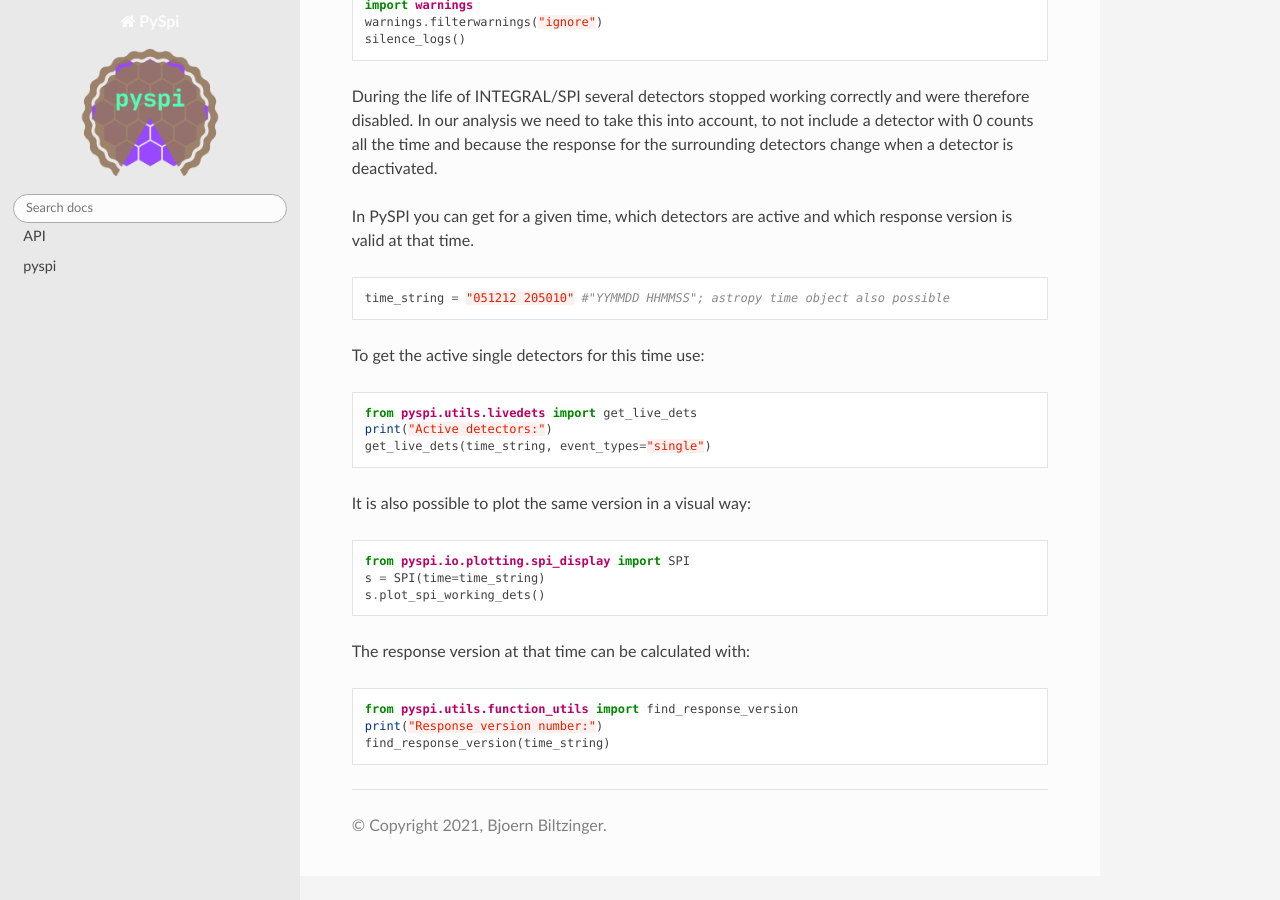
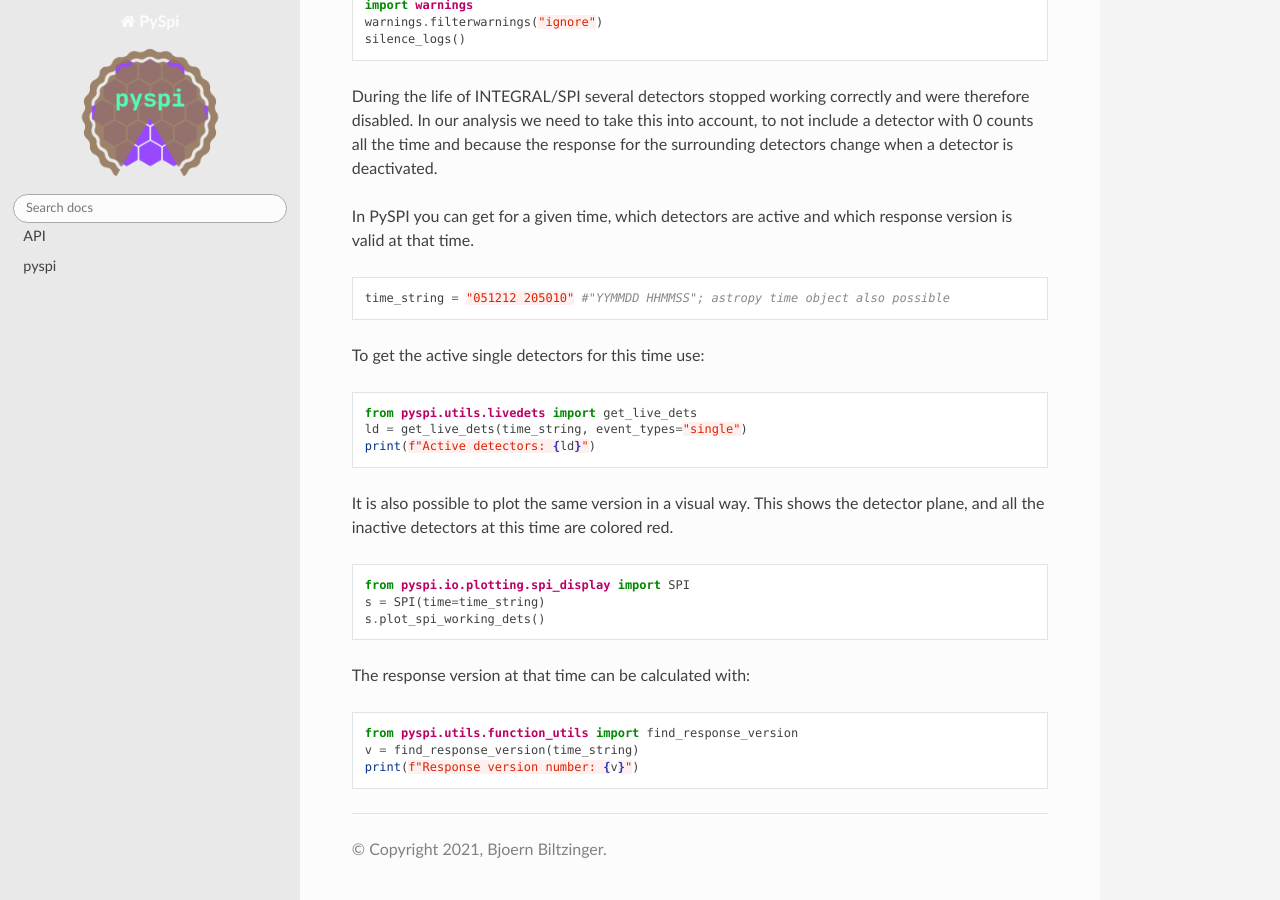
Before and after one commit to BjoernBiltzinger/pyspi, a Sphinx documentation site: the page built from docs/md_docs/active_detectors.md, in a window 1280 px wide and 900 px high, scrolled down 563 px. Built offline with Sphinx 7.4.7 and the Read the Docs theme 2.0.0, drawn with Linux system fonts in a browser that asks for light colours; pages that are not in the unit, such as notebooks, are missing from menus; the version number could not be read and is left out; before the commit the page ends 1439 px from its top, so only the background shows below that.

Commit message:
improve docs

````diff
--- a/docs/md_docs/active_detectors.md
+++ b/docs/md_docs/active_detectors.md
@@ -36,12 +36,11 @@ To get the active single detectors for this time use:
 
 ```python
 from pyspi.utils.livedets import get_live_dets
-print("Active detectors:")
-get_live_dets(time_string, event_types="single")
+ld = get_live_dets(time_string, event_types="single")
+print(f"Active detectors: {ld}")
 ```
 
-It is also possible to plot the same version in a visual way:
-
+It is also possible to plot the same version in a visual way. This shows the detector plane, and all the inactive detectors at this time are colored red.
 ```python
 from pyspi.io.plotting.spi_display import SPI
 s = SPI(time=time_string)
@@ -51,6 +50,6 @@ s.plot_spi_working_dets()
 The response version at that time can be calculated with:
 ```python
 from pyspi.utils.function_utils import find_response_version
-print("Response version number:")
-find_response_version(time_string)
+v = find_response_version(time_string)
+print(f"Response version number: {v}")
 ```
````
Also changed, not shown: docs/md_docs/grb_analysis.md (+6 -0 lines), docs/md_docs/response.md (+1 -1 lines).
